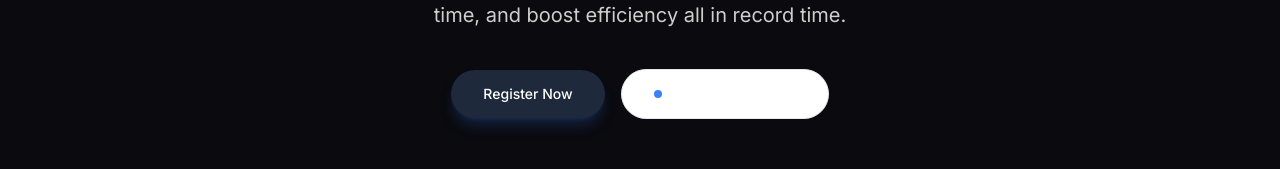
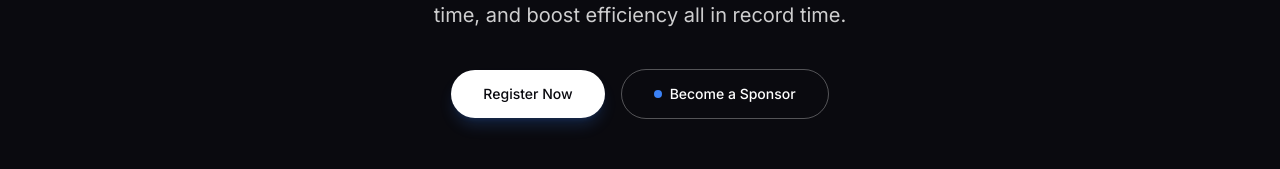
Before and after one commit to mn-ny/bolt-innovation-portal, a React (Vite) app: page / in a window 1280 px wide. Shown: the part 434-603 px from the top of the page. Built offline with nearby package versions, Linux system fonts and the light colour scheme; a web font is replaced by a local one.

Commit message:
Adjust HeroSection styling
- Adjust HeroSection styling to fix animation cutoff and button styles.

```diff
--- a/src/components/HeroSection.tsx
+++ b/src/components/HeroSection.tsx
@@ -22,6 +22,9 @@ export default function HeroSection() {
 
   return (
     <section className="hackathon-section min-h-screen relative flex flex-col items-center justify-center pt-20 pb-20">
+      {/* Top gradient overlay to ensure smooth transition at the top */}
+      <div className="absolute top-0 left-0 w-full h-[20vh] z-[1] bg-gradient-to-b from-hackathon-dark via-hackathon-dark/95 to-transparent" />
+
       {/* Repositioned spline container */}
       <div className="spline-container absolute inset-0 top-auto h-[70vh] bottom-0">
         {!isMobile && (
@@ -32,7 +35,7 @@ export default function HeroSection() {
         )}
       </div>
 
-      {/* Enhanced gradient overlay */}
+      {/* Enhanced gradient overlay for bottom */}
       <div className="absolute bottom-0 left-0 w-full h-[40vh] z-[1] bg-gradient-to-t from-hackathon-dark via-hackathon-dark/95 to-transparent" />
 
       <div className="relative z-10 max-w-4xl mx-auto text-center px-6 animate-fade-up mt-[-10vh]">
@@ -47,10 +50,10 @@ export default function HeroSection() {
         </p>
 
         <div className="flex flex-col sm:flex-row items-center justify-center gap-4">
-          <Button size="lg" className="bg-hackathon-blue-dark text-white hover:bg-hackathon-blue-dark/80 px-8 py-6 rounded-full transition-all duration-300 shadow-lg shadow-blue-500/20">
+          <Button size="lg" className="bg-white text-hackathon-dark hover:bg-white/90 px-8 py-6 rounded-full transition-all duration-300 shadow-lg shadow-blue-500/20">
             Register Now
           </Button>
-          <Button variant="outline" size="lg" className="glassmorphism text-white hover:bg-white/20 px-8 py-6 rounded-full transition-all duration-300">
+          <Button variant="outline" size="lg" className="bg-transparent border border-white/30 text-white hover:bg-white/10 px-8 py-6 rounded-full transition-all duration-300">
             <span className="flex items-center gap-2">
               <span className="h-2 w-2 rounded-full bg-blue-500 inline-block"></span>
               Become a Sponsor
```
